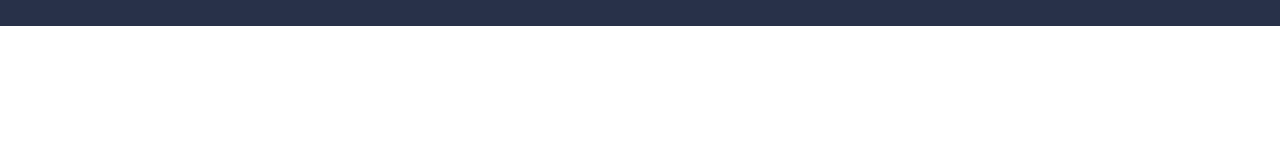
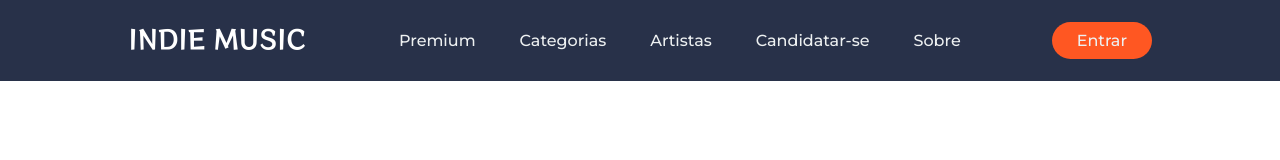
Before and after one commit to caiodeoliveira/Front-End, a plain HTML site: page Indie-Music/views/index.html in a window 1280 px wide. Drawn offline with Linux system fonts and the light colour scheme.

Commit message:
Cria e estrutura Header

```diff
--- a/Indie-Music/views/index.html
+++ b/Indie-Music/views/index.html
@@ -1,5 +1,5 @@
 <!DOCTYPE html>
-<html lang="en">
+<html lang="pt-br">
 
 <head>
     <meta charset="UTF-8">
@@ -12,7 +12,21 @@
 <body>
 
     <header>
+        <img src="/assets/logo.png" alt="logo">
 
+        <nav>
+            <ul class="nav_links">
+                <li><a href="#">Premium</a></li>
+                <li><a href="#">Categorias</a></li>
+                <li><a href="#">Artistas</a></li>
+                <li><a href="#">Candidatar-se</a></li>
+                <li><a href="#">Sobre</a></li>
+            </ul>
+        </nav>
+
+        <a href="#" class="cta">
+            <button> Entrar </button>
+        </a>
 
     </header>
 </body>
```
